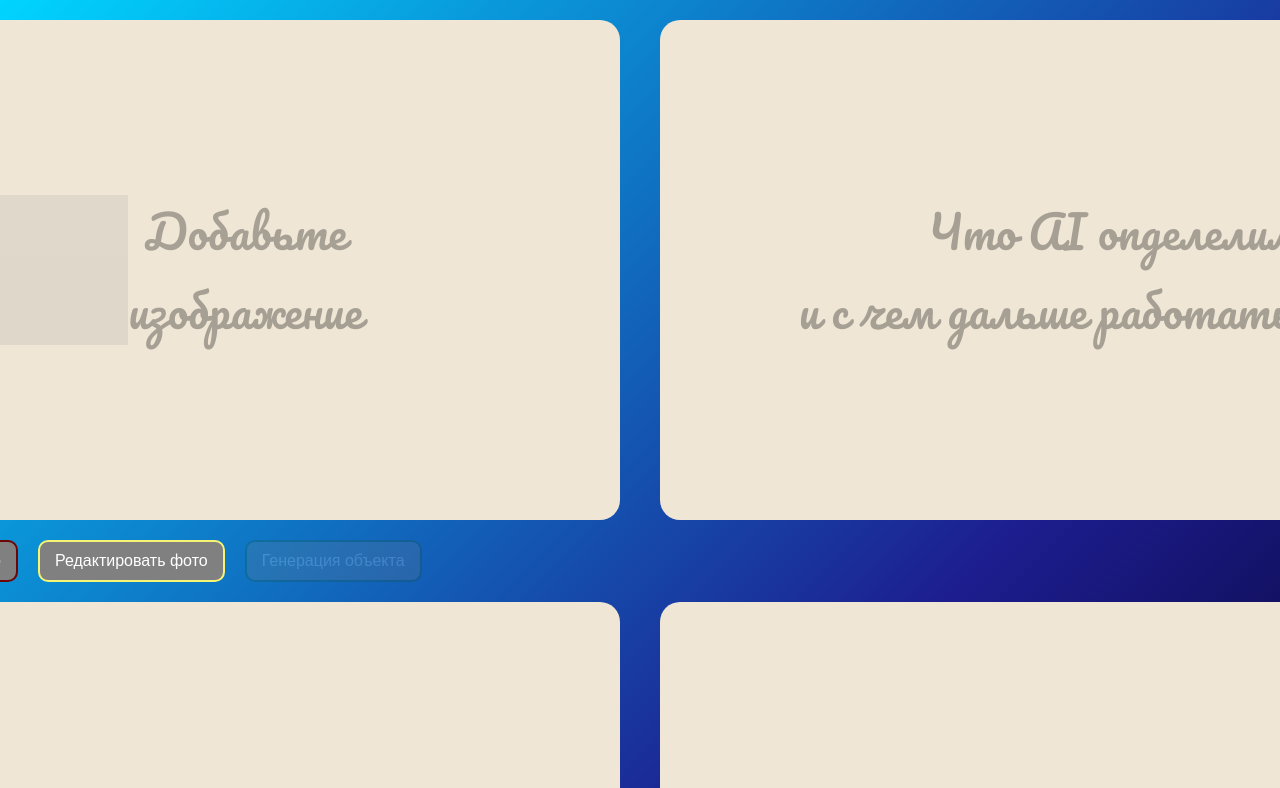
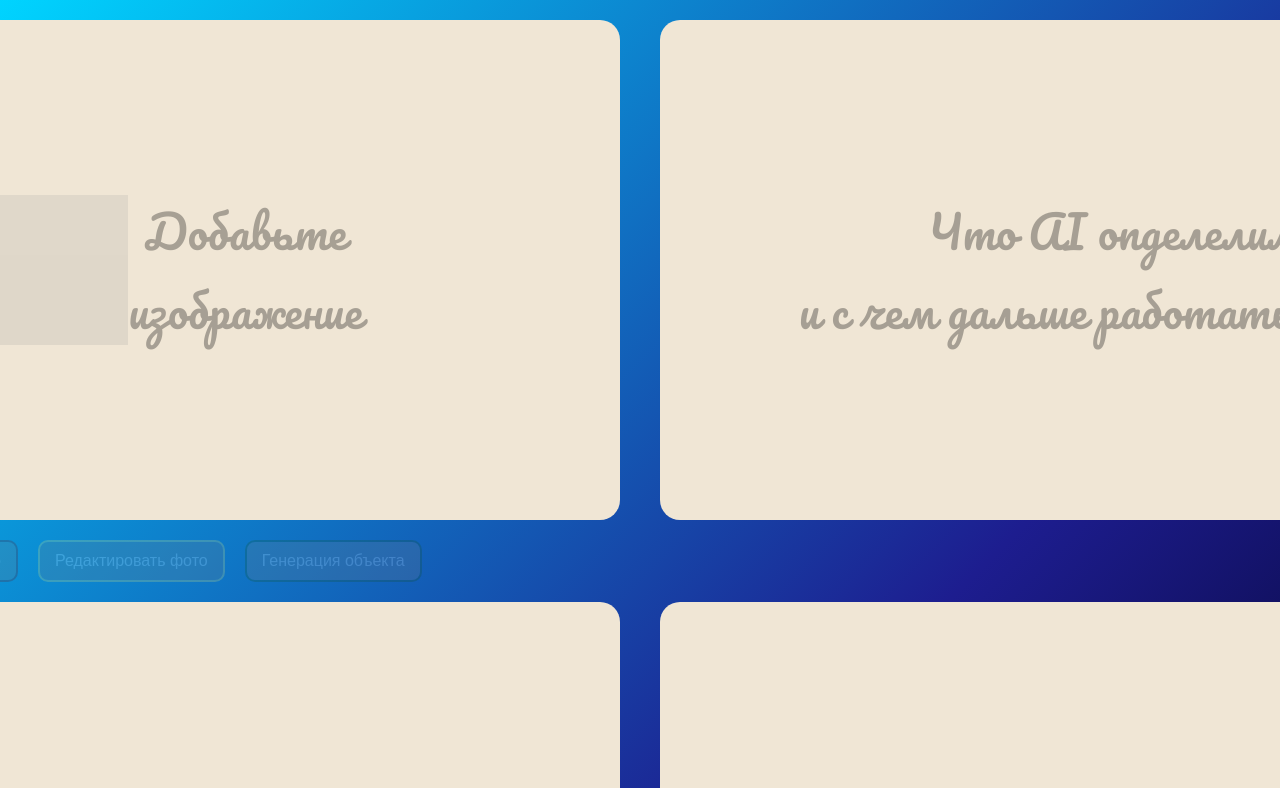
Before and after one commit to mrdilas/frontend_AI, a Vue app: page / in a window 1280 px wide. Shown: the top 788 px of the page. Built offline with nearby package versions, Linux system fonts and the light colour scheme; grey boxes are pictures that could not be loaded.

Commit message:
обновлены кнопки disable

```diff
--- a/src/App.vue
+++ b/src/App.vue
@@ -179,6 +179,8 @@ button:hover {
 .button:disabled {
   background-color: gray;
   cursor: not-allowed;
+  opacity: 0.2;
+  transform: scale(1) translateY(0px);
 }
 
 .button_close_image {
@@ -228,6 +230,8 @@ button:hover {
 .button_delete:disabled {
   background-color: gray;
   cursor: not-allowed;
+  opacity: 0.2;
+  transform: scale(1) translateY(0px);
 }
 
 .image-container {
```
